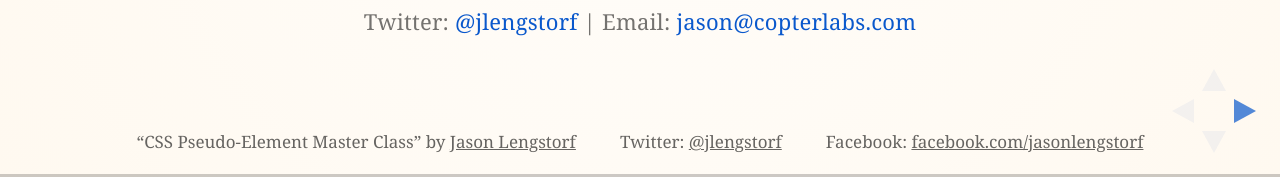
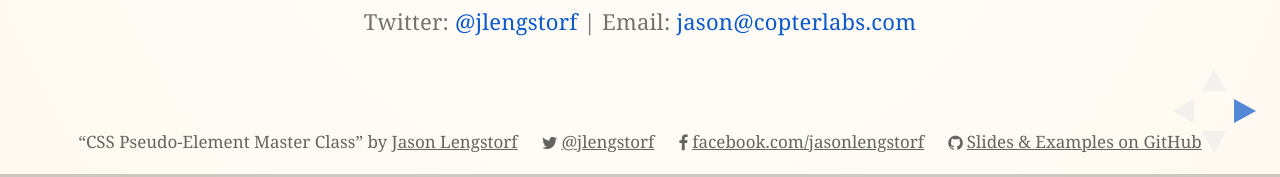
Before and after one commit to jlengstorf/pseudo-element-master-class, a website: page index.html in a window 1280 px wide. Shown: the part 623-800 px from the top of the page. Drawn offline with Linux system fonts and the light colour scheme; some icons are missing; a web font is replaced by a local one.

Commit message:
Updated the footer to use icons instead of text, added GitHub link.

```diff
--- a/css/theme/source/copter.scss
+++ b/css/theme/source/copter.scss
@@ -154,13 +154,32 @@ footer {
 
         li {
             display: inline-block;
-            margin: 0 20px;
+            margin: 0 10px;
             font-family: $mainFont;
             font-size: 17px;
             color: #666461;
 
             a {
                 color: inherit;
+
+                &:before {
+                    display: inline-block;
+                    margin-right: 4px;
+                    font-family: 'FontAwesome';
+                    vertical-align: -5%;
+                }
+
+                &[href*="twitter.com"]:before {
+                    content: '\F099';
+                }
+
+                &[href*="facebook.com"]:before {
+                    content: '\F09A';
+                }
+
+                &[href*="github.com"]:before {
+                    content: '\F09B';
+                }
             }
         }
     }
--- a/index.html
+++ b/index.html
@@ -600,8 +600,9 @@ var style = window.getComputedStyle(document.body, ':after')
 <footer>
     <ul class="inline">
         <li>&ldquo;CSS Pseudo-Element Master Class&rdquo; by <a href="http://lengstorf.com">Jason Lengstorf</a></li>
-        <li>Twitter: <a href="https://twitter.com/jlengstorf">@jlengstorf</a></li>
-        <li>Facebook: <a href="https://facebook.com/jasonlengstorf">facebook.com/jasonlengstorf</a></li>
+        <li><a href="https://twitter.com/jlengstorf">@jlengstorf</a></li>
+        <li><a href="https://facebook.com/jasonlengstorf">facebook.com/jasonlengstorf</a></li>
+        <li><a href="https://github.com/jlengstorf/pseudo-element-master-class/">Slides &amp; Examples on GitHub</a></li>
     </ul>
 </footer>
 
```
Also changed, not shown: css/theme/copter.css.
